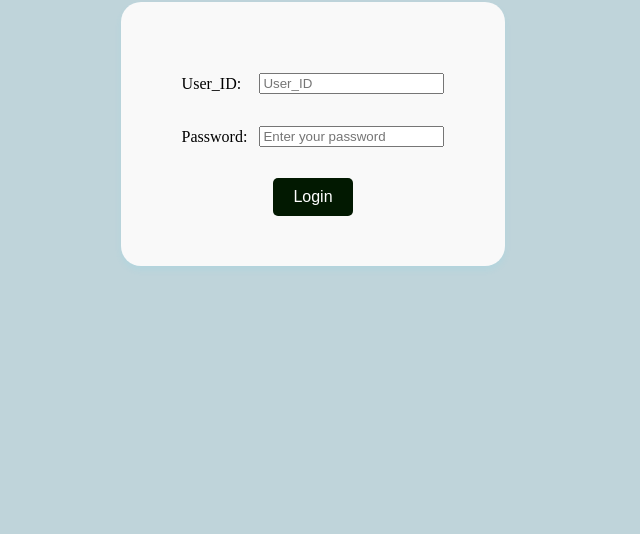
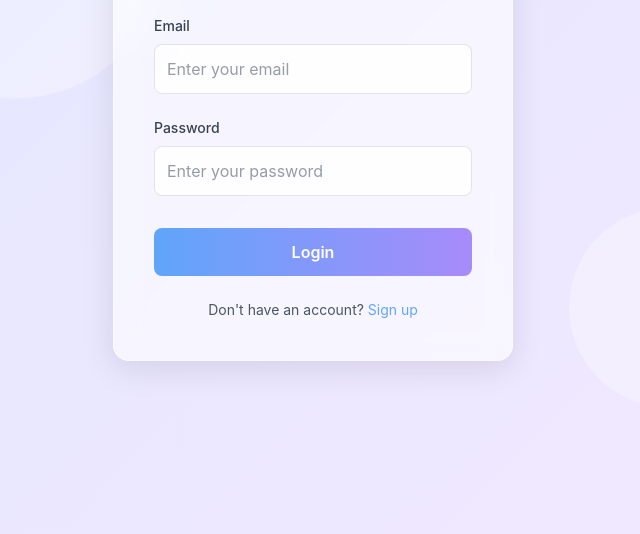
Before and after one commit to CodeWithDikshya/Dikshya-Demo, a plain HTML site: page customer.html in a window 1280 px wide. Shown: the part 266-800 px from the top of the page, without its empty margins (327-967 px from the left). Drawn offline with nearby package versions, Linux system fonts and the light colour scheme; a web font is replaced by a local one.

Commit message:
Add files via upload

```diff
--- a/customer.html
+++ b/customer.html
@@ -1,89 +1,148 @@
-
 <!DOCTYPE html>
 <html lang="en">
 <head>
     <meta charset="UTF-8">
     <meta name="viewport" content="width=device-width, initial-scale=1.0">
-    <title>OptiNest</title>
-    <link rel="preconnect" href="https://fonts.googleapis.com">
-    <link rel="preconnect" href="https://fonts.gstatic.com" crossorigin>
-    <link href="https://fonts.googleapis.com/css2?family=Playwrite+IN:wght@100..400&family=Playwrite+VN:wght@100..400&display=swap" rel="stylesheet">
+    <title>Aesthetic Customer Login</title>
+    <script src="https://cdn.tailwindcss.com"></script>
     <style>
         body {
-            background-color:#BFD4DA;
+            background: linear-gradient(135deg, #e0e7ff, #f3e8ff);
             display: flex;
-            flex-direction: column;
+            justify-content: center;
             align-items: center;
-            justify-content: center;
-            height: 100vh;
+            min-height: 100vh;
             margin: 0;
+            font-family: 'Inter', sans-serif;
+            overflow: hidden;
         }
-        .headings {
+        .login-container {
+            background: rgba(255, 255, 255, 0.6);
+            backdrop-filter: blur(12px);
+            border-radius: 16px;
+            padding: 2.5rem;
+            box-shadow: 0 8px 32px rgba(0, 0, 0, 0.1);
+            width: 100%;
+            max-width: 400px;
+            border: 1px solid rgba(255, 255, 255, 0.4);
+            animation: fadeIn 1s ease-in-out;
+        }
+        @keyframes fadeIn {
+            0% { opacity: 0; transform: translateY(20px); }
+            100% { opacity: 1; transform: translateY(0); }
+        }
+        .input-field {
+            transition: all 0.3s ease;
+            background: rgba(255, 255, 255, 0.8);
+            border: 1px solid rgba(0, 0, 0, 0.1);
+            color: #1f2937;
+            outline: none;
+            border-radius: 8px;
+        }
+        .input-field:focus {
+            background: rgba(255, 255, 255, 1);
+            box-shadow: 0 0 10px rgba(0, 0, 0, 0.1);
+            border-color: #93c5fd;
+        }
+        .input-field::placeholder {
+            color: rgba(107, 114, 128, 0.7);
+        }
+        .login-btn {
+            background: linear-gradient(to right, #60a5fa, #a78bfa);
+            transition: all 0.3s ease;
+        }
+        .login-btn:hover {
+            transform: translateY(-2px);
+            box-shadow: 0 4px 15px rgba(0, 0, 0, 0.2);
+        }
+        .error {
+            color: #ef4444;
+            font-size: 0.75rem;
+            margin-top: 0.25rem;
+            display: none;
+        }
+        .link {
+            color: #60a5fa;
+            transition: color 0.3s ease;
+        }
+        .link:hover {
+            color: #2563eb;
+        }
+        .bg-circles {
+            position: fixed;
+            top: 0;
+            left: 0;
+            width: 100%;
+            height: 100%;
+            z-index: -1;
+            overflow: hidden;
+        }
+        .circle {
             position: absolute;
-            top: 0px;
-            text-align: center;
-            width: 100%;
-            font-size: 30px;
-            font-weight: bold;
-            color: rgb(0, 0, 0);
-            font-family:"Kanit", serif;
-
+            border-radius: 50%;
+            background: rgba(255, 255, 255, 0.3);
+            animation: float 15s infinite ease-in-out;
         }
-        .login_form {
-            display: flex;
-            flex-direction: column;
-            align-items: center;
-            justify-content: center;
-            background: rgb(249, 249, 249);
-            padding: 50px;
-            border-radius: 20px;
-            box-shadow: 0 4px 6px rgba(78, 226, 255, 0.1);
-        }
-        .login_form label, .login_form input {
-            margin: 10px 0;
-        }
-        .buttons {
-            margin-top: 10px;
-        }
-        .sign_up {
-            margin-top: 10px;
-        }
-        .buttons button {
-            padding: 10px 20px;
-            font-size: 16px;
-            border: none;
-            border-radius: 5px;
-            background-color: rgb(2, 25, 1);
-            color: white;
-            cursor: pointer;
-            transition: background-color 0.3s ease;
-        }
-        .buttons button:hover {
-            background-color: bisque;
-        }
-        table {
-            border-spacing: 10px;
+        .circle:nth-child(1) { width: 300px; height: 300px; top: 10%; left: 15%; }
+        .circle:nth-child(2) { width: 200px; height: 200px; top: 60%; left: 70%; animation-delay: 2s; }
+        .circle:nth-child(3) { width: 150px; height: 150px; top: 30%; left: 80%; animation-delay: 4s; }
+        @keyframes float {
+            0%, 100% { transform: translateY(0); }
+            50% { transform: translateY(-20px); }
         }
     </style>
 </head>
 <body>
-    <div class="headings">
-        <h1>OptiNest</h1>
+    <div class="bg-circles">
+        <div class="circle"></div>
+        <div class="circle"></div>
+        <div class="circle"></div>
     </div>
-    <div class="login_form">
-        <table>
-            <tr>
-                <td><label for="username">User_ID:</label></td>
-                <td><input type="text" name="name" id="username" placeholder="User_ID" required></td>
-            </tr>
-            <tr>
-                <td><label for="password">Password:</label></td>
-                <td><input type="password" name="password" id="password" placeholder="Enter your password"></td>
-            </tr>
-        </table>
-        <div class="buttons">
-            <button type="submit">Login</button>
-        </div>
+    <div class="login-container">
+        <h2 class="text-3xl font-bold text-gray-800 text-center mb-8">Welcome Back</h2>
+        <form>
+            <div class="mb-6">
+                <label for="email" class="block text-sm font-medium text-gray-700 mb-2">Email</label>
+                <input type="email" id="email" name="email" class="input-field p-3 w-full rounded-lg" placeholder="Enter your email" required>
+                <p id="email-error" class="error">Please enter a valid email address</p>
+            </div>
+            <div class="mb-8">
+                <label for="password" class="block text-sm font-medium text-gray-700 mb-2">Password</label>
+                <input type="password" id="password" name="password" class="input-field p-3 w-full rounded-lg" placeholder="Enter your password" required>
+                <p id="password-error" class="error">Password must be at least 6 characters</p>
+            </div>
+            <button type="button" onclick="validateForm()" class="login-btn w-full text-white p-3 rounded-lg font-semibold">Login</button>
+            <p class="mt-6 text-center text-sm text-gray-600">
+                Don't have an account? <a href="#" class="link">Sign up</a>
+            </p>
+        </form>
     </div>
+
+    <script>
+        function validateForm() {
+            const email = document.getElementById('email').value;
+            const password = document.getElementById('password').value;
+            const emailError = document.getElementById('email-error');
+            const passwordError = document.getElementById('password-error');
+            let valid = true;
+
+            emailError.style.display = 'none';
+            passwordError.style.display = 'none';
+
+            if (!email || !/^[^\s@]+@[^\s@]+\.[^\s@]+$/.test(email)) {
+                emailError.style.display = 'block';
+                valid = false;
+            }
+
+            if (!password || password.length < 6) {
+                passwordError.style.display = 'block';
+                valid = false;
+            }
+
+            if (valid) {
+                alert('Login successful!'); // Replace with actual authentication logic
+            }
+        }
+    </script>
 </body>
 </html>
```
